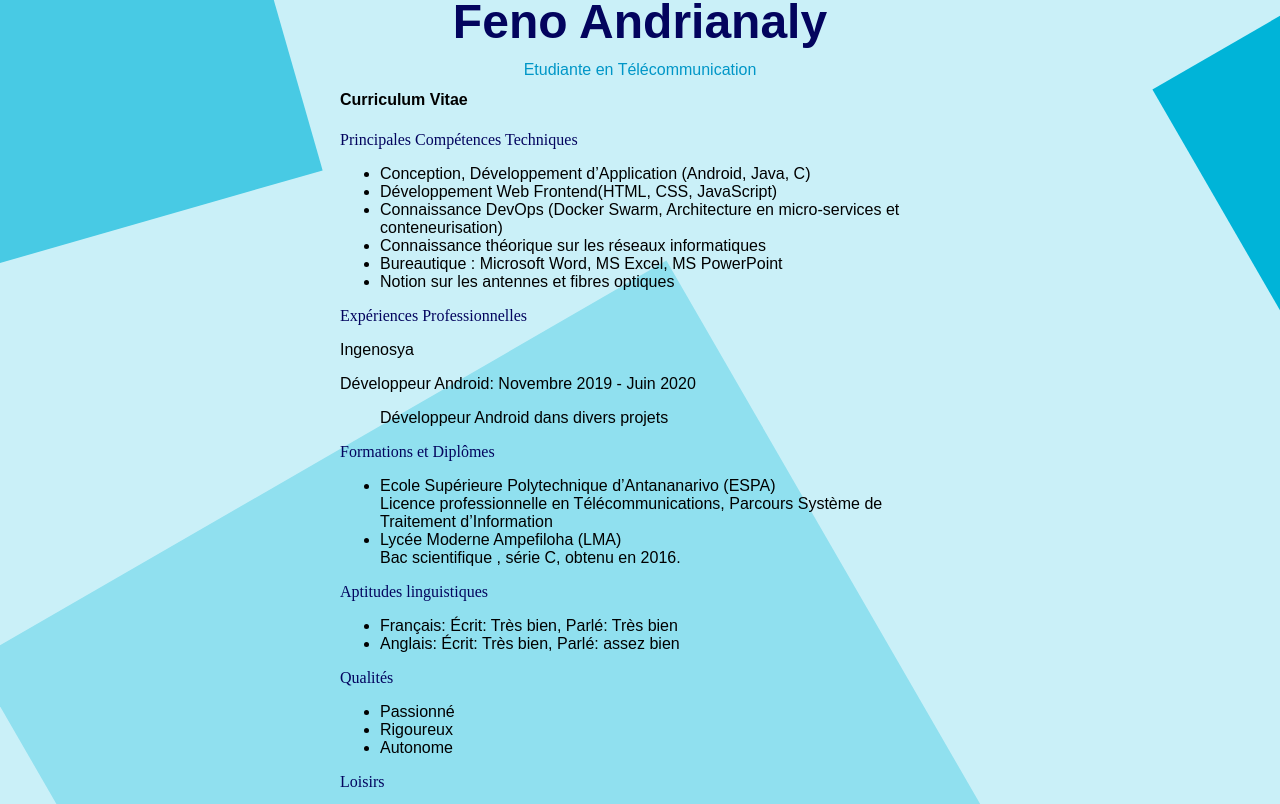
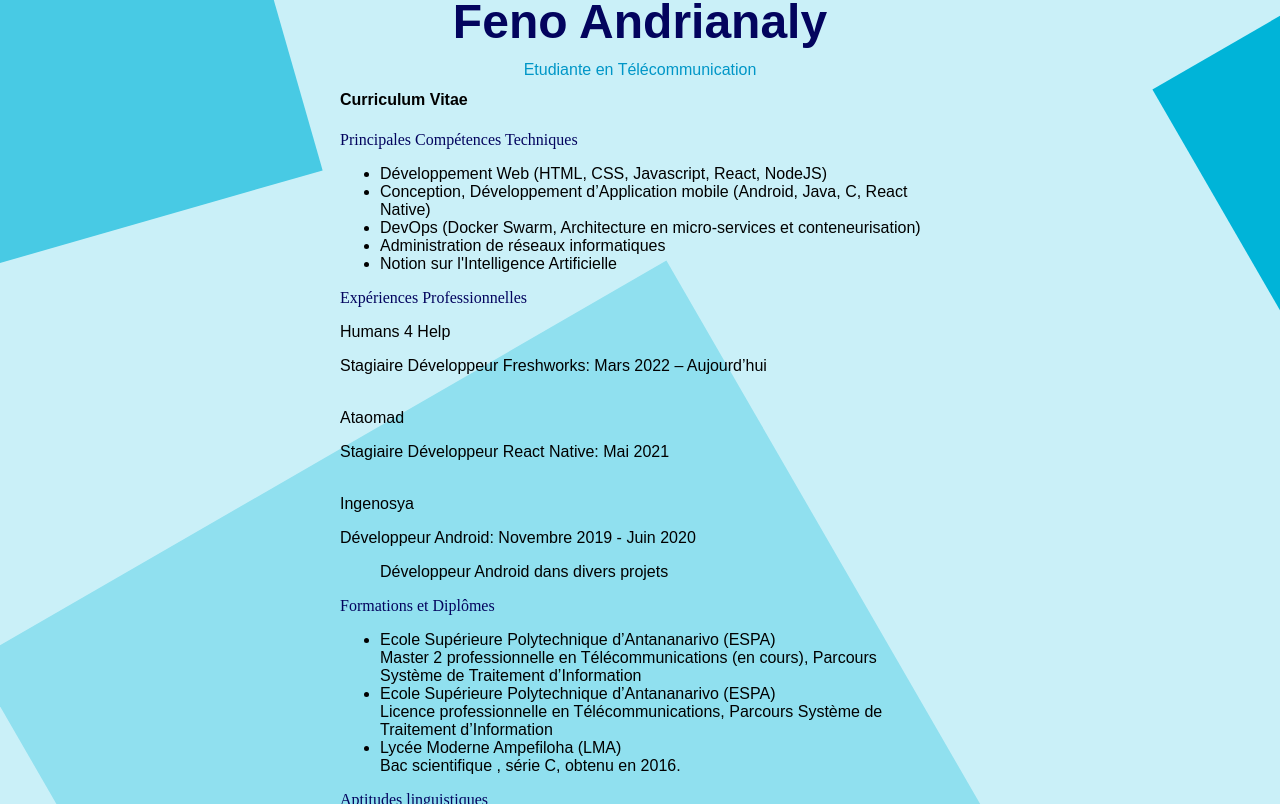
Before and after one commit to fenoh/cv, a plain HTML site: page index.html in a window 1280 px wide. Shown: the part 93-897 px from the top of the page. Drawn offline with Linux system fonts and the light colour scheme.

Commit message:
Update index.html

```diff
--- a/index.html
+++ b/index.html
@@ -165,19 +165,29 @@
 		</a>
 		<p id="text">Principales Compétences Techniques</p>
 		<ul type="disc">
-			<li>Conception, Développement d’Application (Android, Java, C)</li>
-			<li>Développement Web Frontend(HTML, CSS, JavaScript)</li>
-			<li>Connaissance DevOps (Docker Swarm, Architecture en micro-services et conteneurisation)</li>
-			<li>Connaissance théorique sur les réseaux informatiques</li>
-			<li>Bureautique : Microsoft Word, MS Excel, MS PowerPoint</li>
-			<li>Notion sur les antennes et fibres optiques</li>
+			<li>Développement Web (HTML, CSS, Javascript, React, NodeJS)</li>
+			<li>Conception, Développement d’Application mobile (Android, Java, C, React Native)</li>
+			<li>DevOps (Docker Swarm, Architecture en micro-services et conteneurisation)</li>
+			<li>Administration de réseaux informatiques</li>
+			<li>Notion sur l'Intelligence Artificielle</li>
 		</ul>
 		<p id="text">Expériences Professionnelles</p>
+
+		Humans 4 Help
+		<p>Stagiaire Développeur Freshworks: Mars 2022 – Aujourd’hui</p>
+		</br>
+		Ataomad
+		<p>Stagiaire Développeur React Native: Mai 2021</p>
+		</br>
 		Ingenosya
 		<p>Développeur Android: Novembre 2019 - Juin 2020</p>
 		<ul type="circle">Développeur Android dans divers projets</ul>
 		<p id="text">Formations et Diplômes</p>
 		<ul type="disc">
+			<li>
+				Ecole Supérieure Polytechnique d’Antananarivo (ESPA)<br/>
+			        Master 2 professionnelle en Télécommunications (en cours), Parcours Système de Traitement d’Information
+			</li>
 			<li>
 				Ecole Supérieure Polytechnique d’Antananarivo (ESPA)<br/>
 				Licence professionnelle en Télécommunications, Parcours Système de Traitement d’Information
@@ -195,7 +205,7 @@
 		<p id="text">Qualités</p>
 		<ul type="disc">
 			<li>Passionné</li>
-			<li>Rigoureux</li>
+			<li>Rapide</li>
 			<li>Autonome</li>
 		</ul>
 		<p id="text">Loisirs</p>
@@ -211,7 +221,7 @@
 			</a>
 			<p id="addr">
 				<ul type="sqare">
-				<li>Lot III P 29 Marohoho Ankaditoho</li>
+				<li>Lot II L 63 Ankadivato</li>
 				<li>feno.andrianaly@gmail.com</li>
 				<li>+261 34 12 777 </li>
 				</ul>
```
